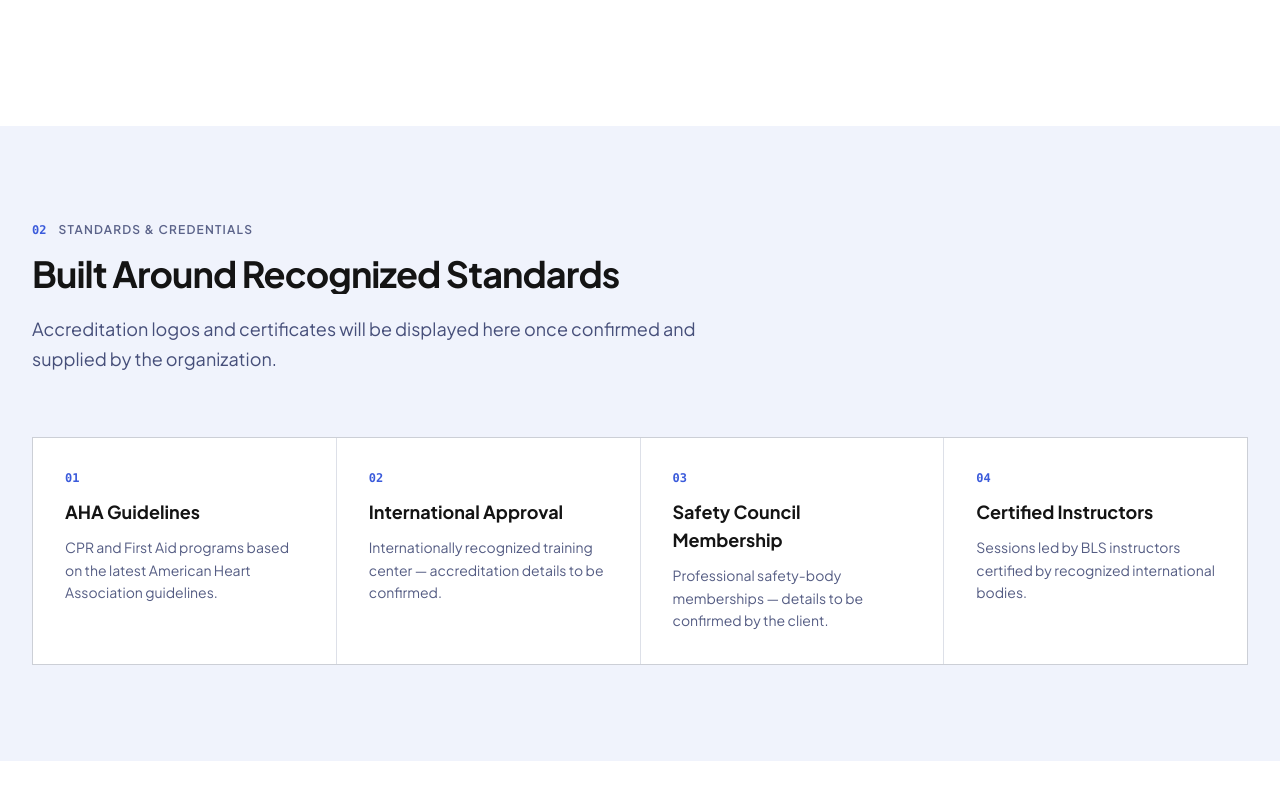
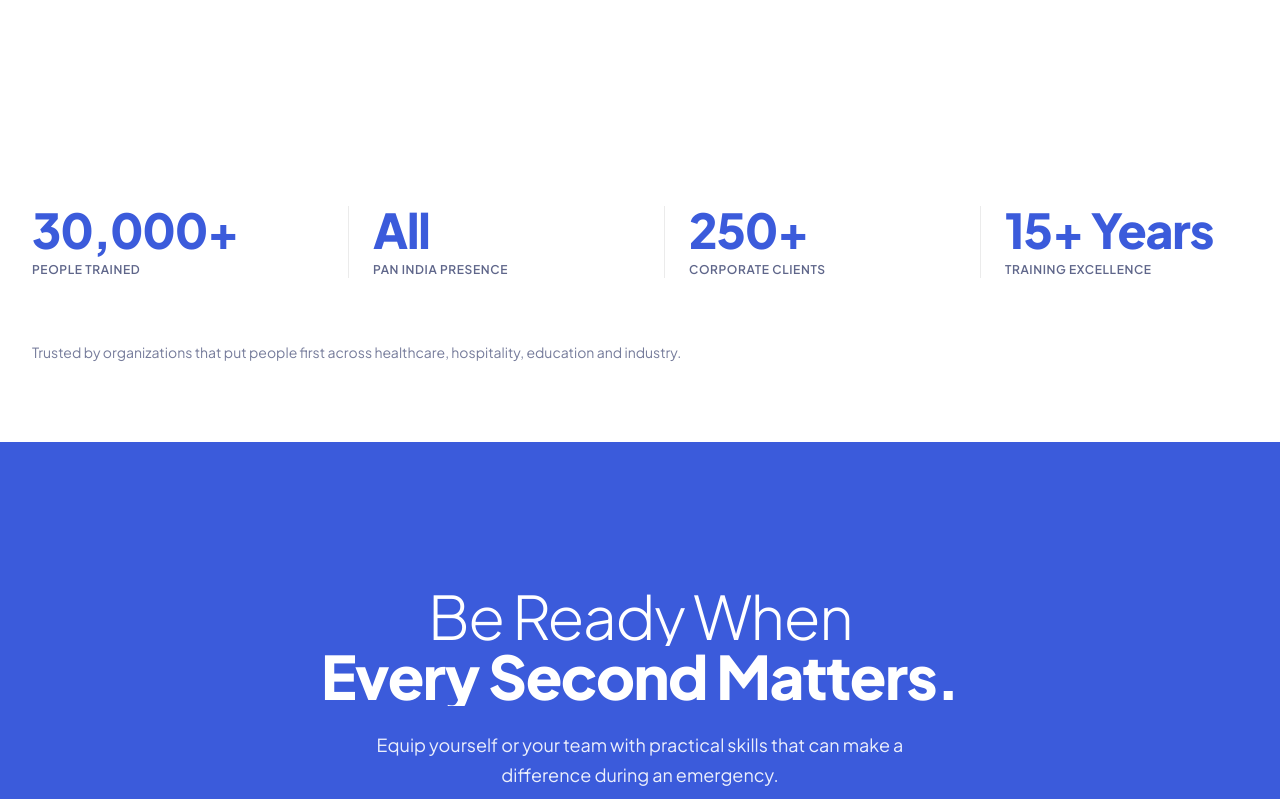
Before and after one commit to rahulpatildr72-client/ASAP-Health-Care-and-Safety, a Next.js app: page /about in a window 1280 px wide. Shown: the part 2901-3700 px from the top of the page. Built offline with nearby package versions, Linux system fonts and the light colour scheme.

Commit message:
fix(about): remove Standards & Credentials section

```diff
--- a/app/about/page.tsx
+++ b/app/about/page.tsx
@@ -5,7 +5,7 @@ import TrustBar from "@/components/TrustBar";
 import ParallaxImage from "@/components/ParallaxImage";
 import RevealText from "@/components/RevealText";
 import FadeIn from "@/components/FadeIn";
-import { CREDENTIALS, FOUNDER, SITE_NAME } from "@/data/site";
+import { FOUNDER, SITE_NAME } from "@/data/site";
 
 export const metadata: Metadata = {
   title: "About Us",
@@ -150,29 +150,6 @@ export default function AboutPage() {
         </div>
       </section>
 
-      {/* Certifications */}
-      <section className="bg-[#F0F3FC] py-16 sm:py-24">
-        <div className="mx-auto max-w-7xl px-5 lg:px-8">
-          <SectionHeading
-            number="02"
-            eyebrow="Standards & Credentials"
-            title="Built Around Recognized Standards"
-            subtitle="Accreditation logos and certificates will be displayed here once confirmed and supplied by the organization."
-          />
-          <div className="mt-10 sm:mt-16 grid gap-px bg-[rgba(0,0,0,0.08)] sm:grid-cols-2 lg:grid-cols-4 border border-[rgba(0,0,0,0.08)]">
-            {CREDENTIALS.map((item, i) => (
-              <FadeIn key={item.title} delay={i * 0.1} className="bg-white p-6 sm:p-8">
-                <span className="font-mono text-xs font-semibold text-[#3B5BDB] block mb-3">0{i + 1}</span>
-                <h3 className="font-display text-base sm:text-lg font-bold text-[#141414]">{item.title}</h3>
-                <p className="mt-2.5 text-xs sm:text-sm leading-relaxed text-[#1B2559]/75">
-                  {item.description}
-                </p>
-              </FadeIn>
-            ))}
-          </div>
-        </div>
-      </section>
-
       <TrustBar />
       <CTABanner />
     </>
```
